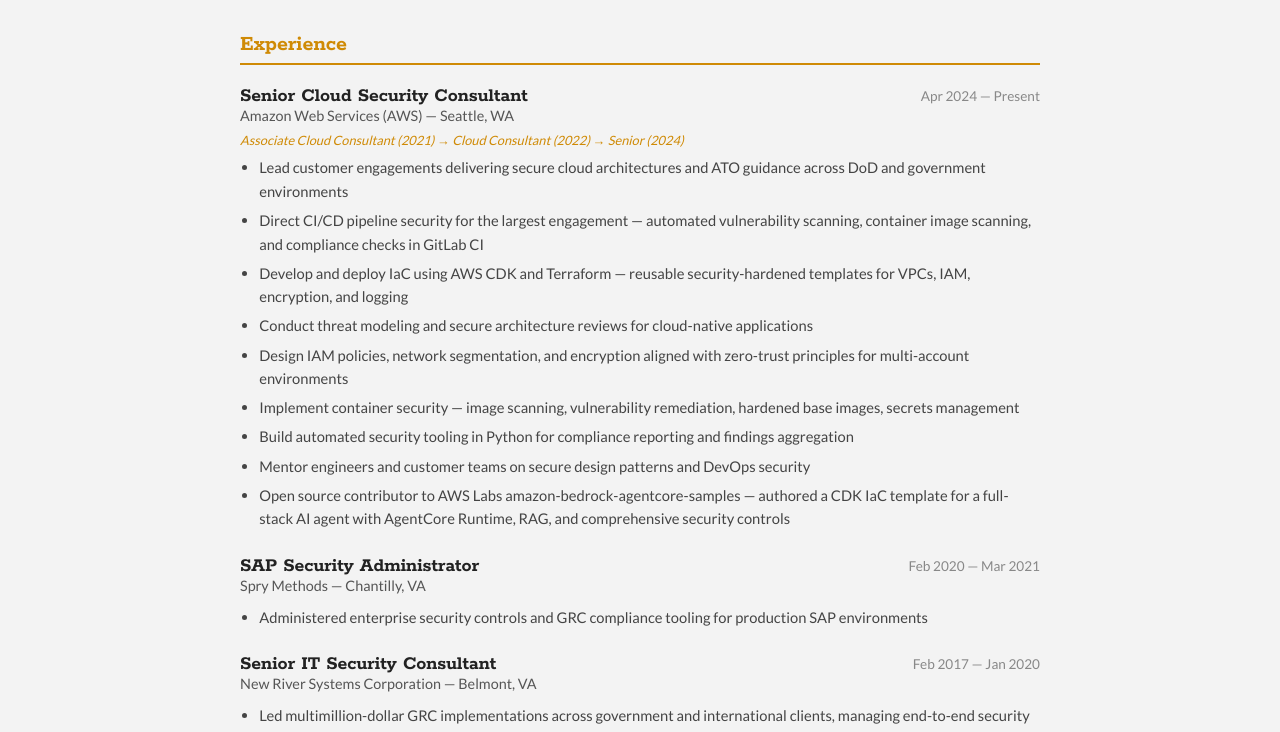
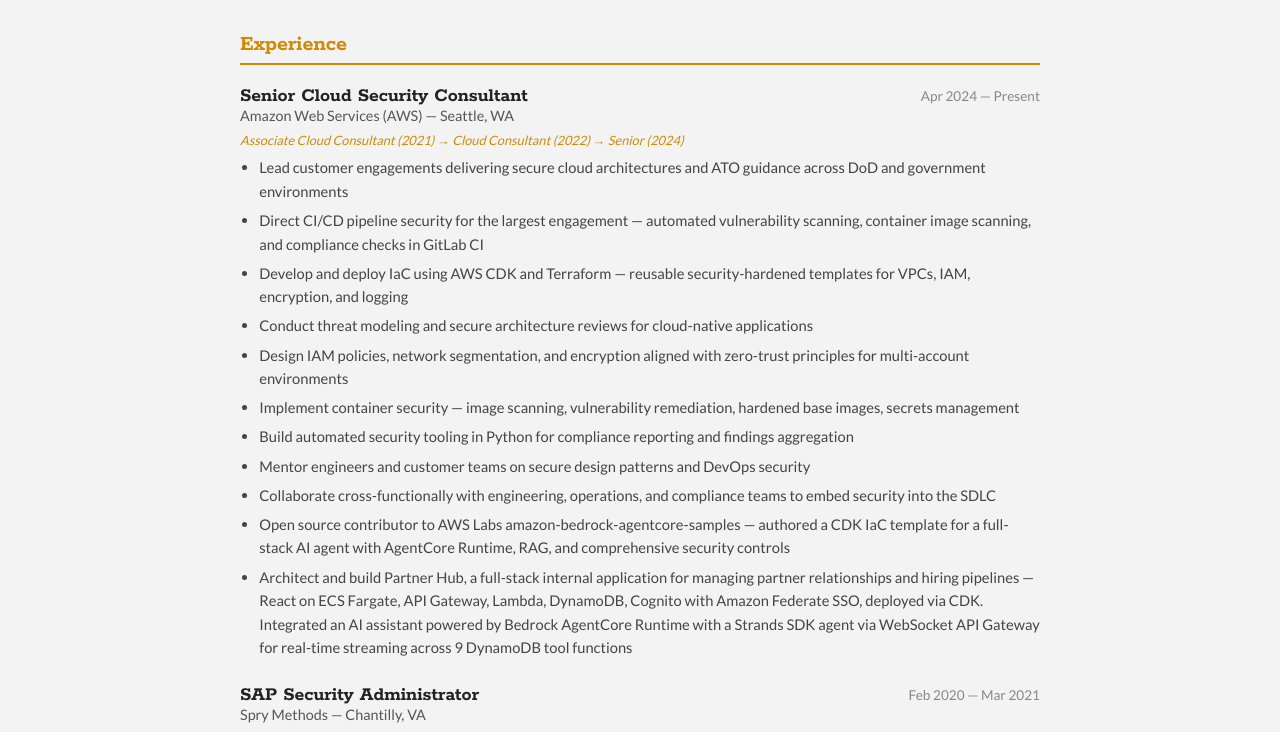
Before and after one commit to jcengebreth/engebreth.com, an Astro site in the folder website/: page /resume in a window 1280 px wide. Shown: the part 62-794 px from the top of the page. Built offline with nearby package versions, Linux system fonts and the light colour scheme; Astro itself is replaced by a stand-in of ours; no server answers.

Commit message:
update(website): add Partner Hub and cross-functional bullet to resume

```diff
--- a/website/src/pages/resume.astro
+++ b/website/src/pages/resume.astro
@@ -27,7 +27,9 @@
             <li>Implement container security — image scanning, vulnerability remediation, hardened base images, secrets management</li>
             <li>Build automated security tooling in Python for compliance reporting and findings aggregation</li>
             <li>Mentor engineers and customer teams on secure design patterns and DevOps security</li>
+            <li>Collaborate cross-functionally with engineering, operations, and compliance teams to embed security into the SDLC</li>
             <li>Open source contributor to AWS Labs amazon-bedrock-agentcore-samples — authored a CDK IaC template for a full-stack AI agent with AgentCore Runtime, RAG, and comprehensive security controls</li>
+            <li>Architect and build Partner Hub, a full-stack internal application for managing partner relationships and hiring pipelines — React on ECS Fargate, API Gateway, Lambda, DynamoDB, Cognito with Amazon Federate SSO, deployed via CDK. Integrated an AI assistant powered by Bedrock AgentCore Runtime with a Strands SDK agent via WebSocket API Gateway for real-time streaming across 9 DynamoDB tool functions</li>
           </ul>
         </article>
 
```
